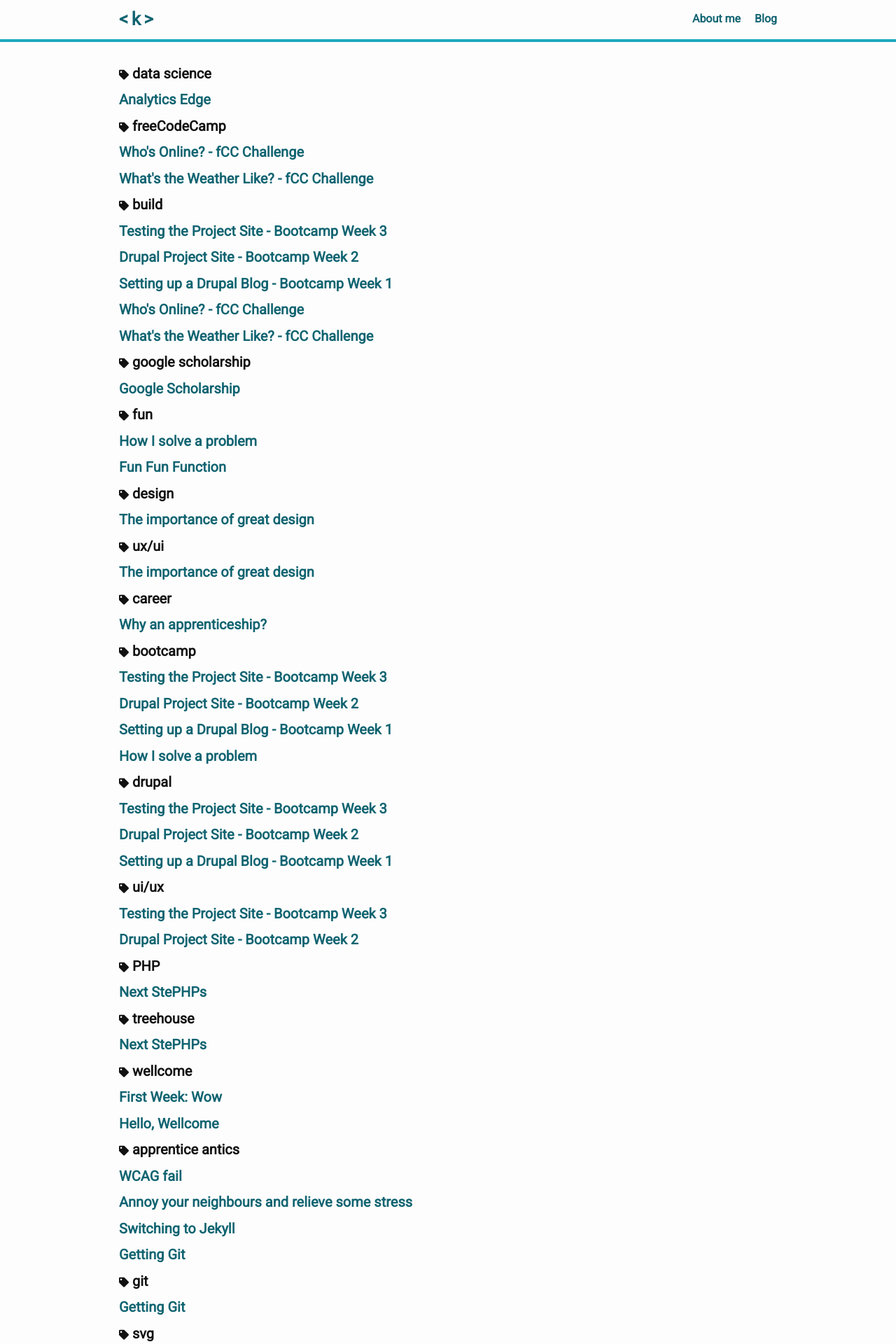
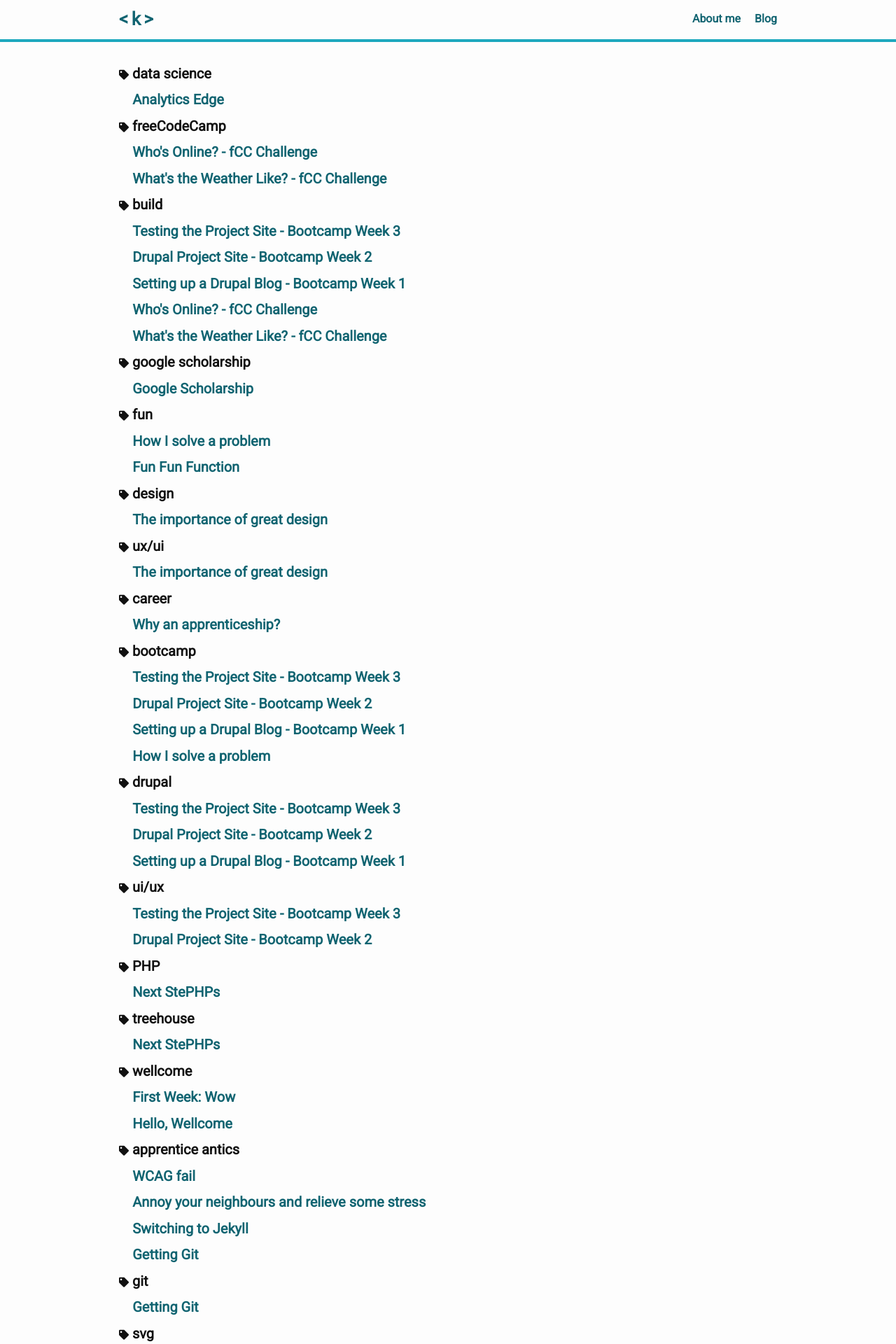
Before and after one commit to krisztin/krisztin.github.io, a Jekyll site: the page built from tags.html, in a window 1280 px wide. Shown: the top 1920 px of the page at 70% size. Built offline with Jekyll 4.4.1, drawn with Linux system fonts in a browser that asks for light colours; nearby versions of some CDN libraries.

Commit message:
indenting tag page article links for readability

```diff
--- a/_sass/minima/_layout.scss
+++ b/_sass/minima/_layout.scss
@@ -312,3 +312,9 @@
   padding: 10px;
   margin: 15px 0;
 }
+
+// Tag site
+
+.tagpage { //article link styling
+  margin-left: 1.2rem;
+}
--- a/tags.html
+++ b/tags.html
@@ -10,7 +10,7 @@
     <h4 class="tag-head"><i class="fas fa-tag"></i> {{ tag_name }}</h4>
     <a name="{{ tag_name | slugize }}"></a>
     {% for post in site.tags[tag_name] %}
-    <article class="archive-item">
+    <article class="tagpage">
       <h4><a href="{{ site.baseurl }}{{ post.url }}">{{post.title}}</a></h4>
     </article>
     {% endfor %}
```
